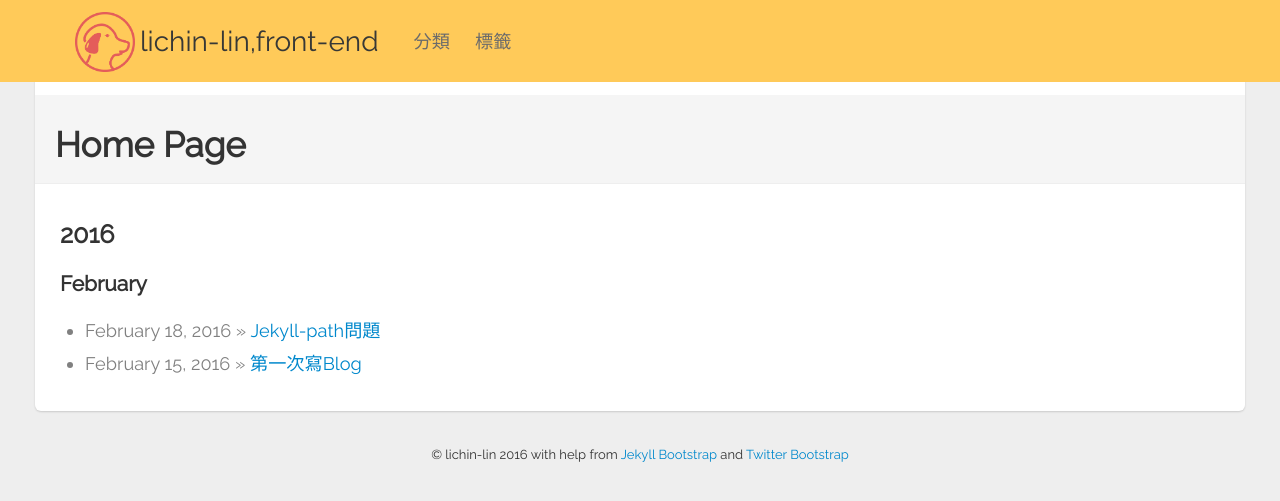
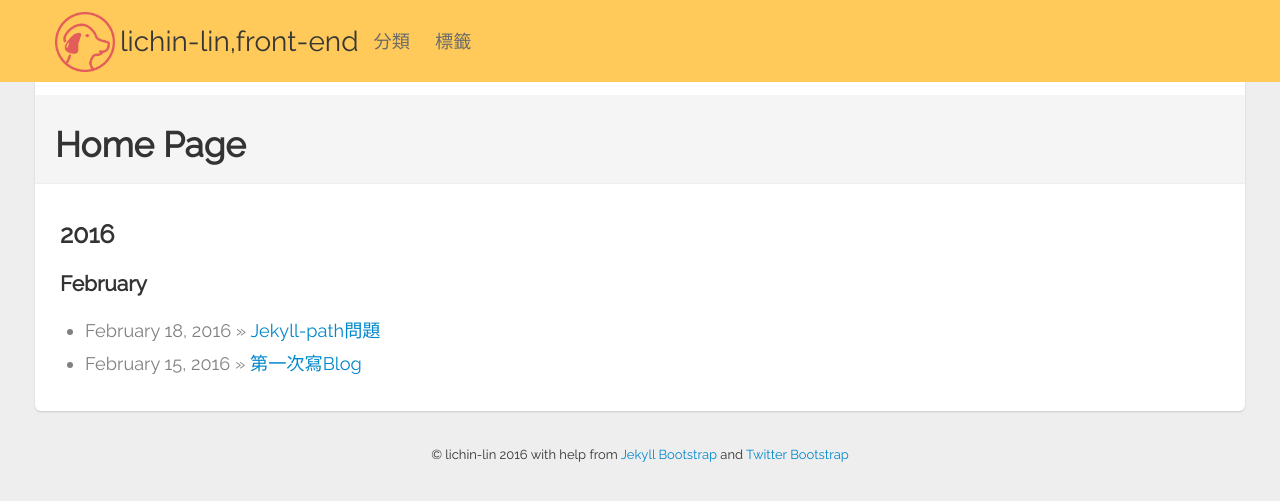
Before and after one commit to lichin-lin/lichin-lin.github.io, a Jekyll site: the page built from index.md, in a window 1280 px wide. Shown: the top 501 px of the page. Built offline with Jekyll 4.4.1, drawn with Linux system fonts in a browser that asks for light colours.

Commit message:
font adjust

```diff
--- a/assets/themes/twitter/css/style.css
+++ b/assets/themes/twitter/css/style.css
@@ -52,7 +52,7 @@ body {
 .topbar .brand{
 	font-size: 2em;
 	color: #373836;
-	padding: 7px 20px 5px;
+	padding: 7px 0px 5px;
 	margin-left: 0;
 	box-shadow: 0;
 }
@@ -158,7 +158,16 @@ body {
 }
 
 @media(max-width:768px){
+	.page-header h1{
+		font-size: 2.3em;
+	}
+	.topbar .brand{
+		font-size: 1.8em;
+	}
 	.topbar img{
 		padding-left: 10px;
 	}
+	.topbar .nav{
+		display: none;
+	}
 }
```
